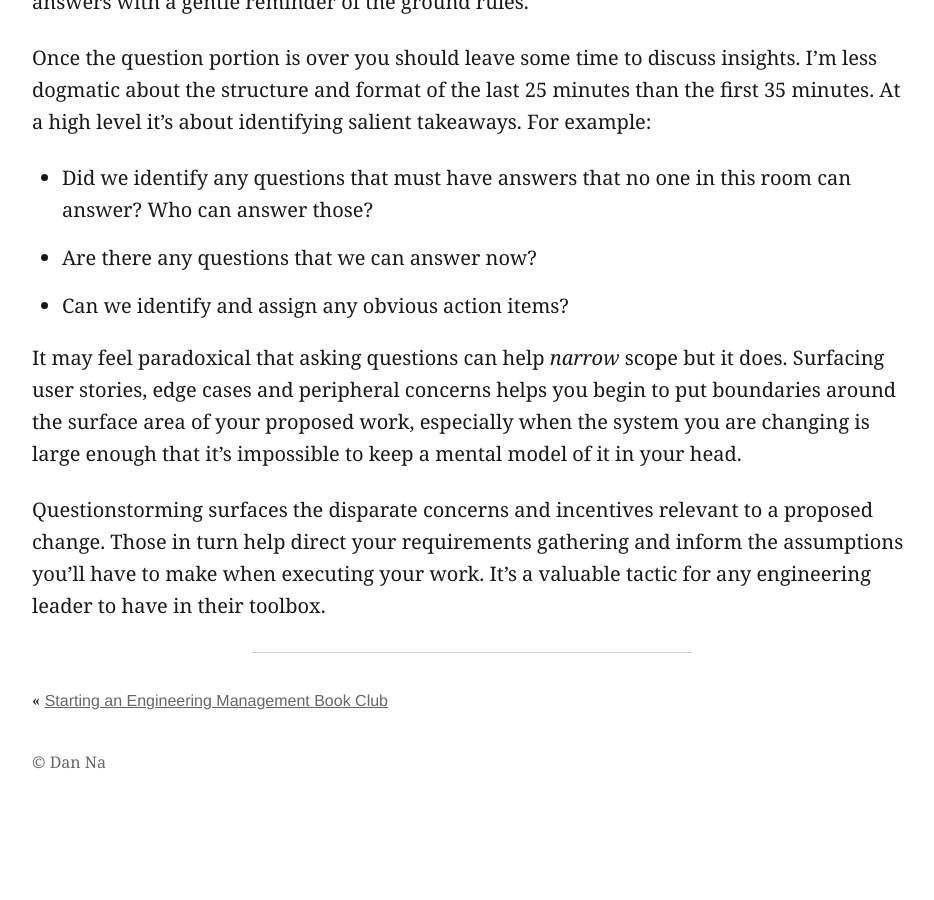
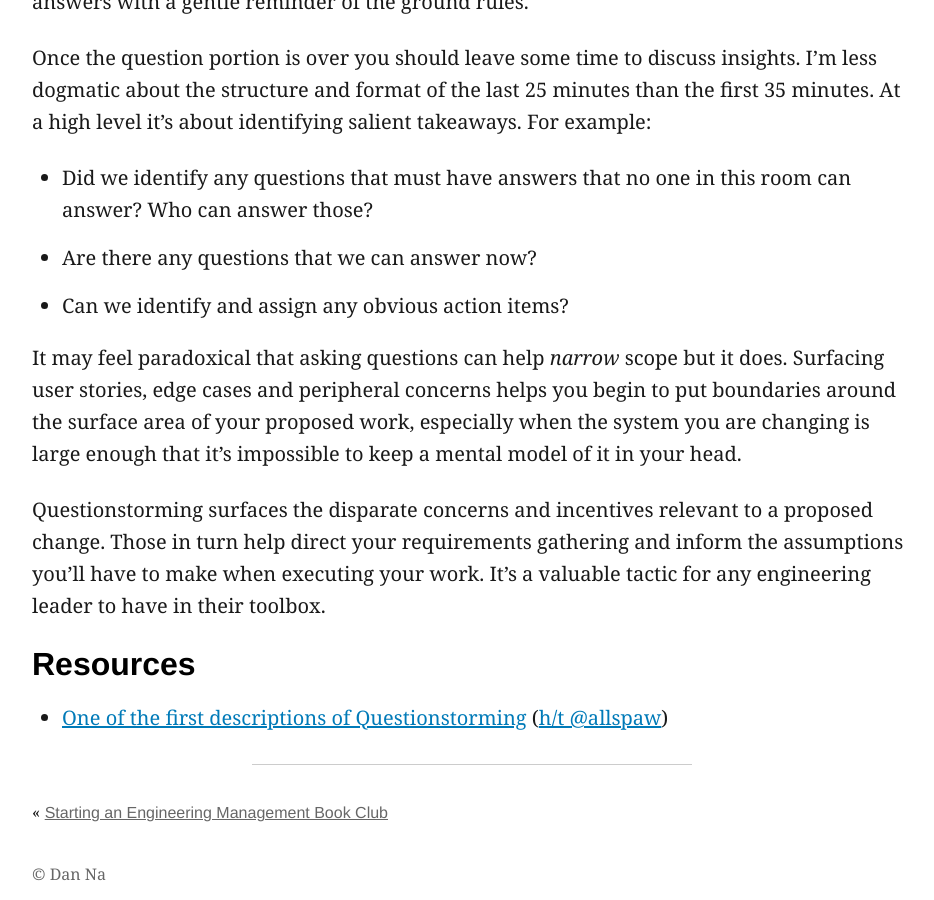
Before and after one commit to danielna/danielna.github.com, a Jekyll site: the page built from _posts/2020-02-03-questionstorms.md, in a window 1280 px wide and 900 px high, scrolled down 3212 px. Shown: the whole window, without its empty margins (168-1102 px from the left). Built offline with Jekyll 4.4.1, drawn with Linux system fonts in a browser that asks for light colours; before the commit the page ends 4000 px from its top, so only the background shows below that.

Commit message:
Add link to Questionstorming doc from @allspaw

```diff
--- a/_posts/2020-02-03-questionstorms.md
+++ b/_posts/2020-02-03-questionstorms.md
@@ -121,3 +121,7 @@ Questionstorming surfaces the disparate concerns and incentives relevant to a
 proposed change. Those in turn help direct your requirements gathering and inform
 the assumptions you'll have to make when executing your work. It's a valuable tactic
 for any engineering leader to have in their toolbox.
+
+## Resources
+
+* [One of the first descriptions of Questionstorming](https://web.archive.org/web/20190406194016/http://pynthan.com/vri/questorm.htm) ([h/t @allspaw](https://twitter.com/allspaw/status/1224335798423760896))
```
